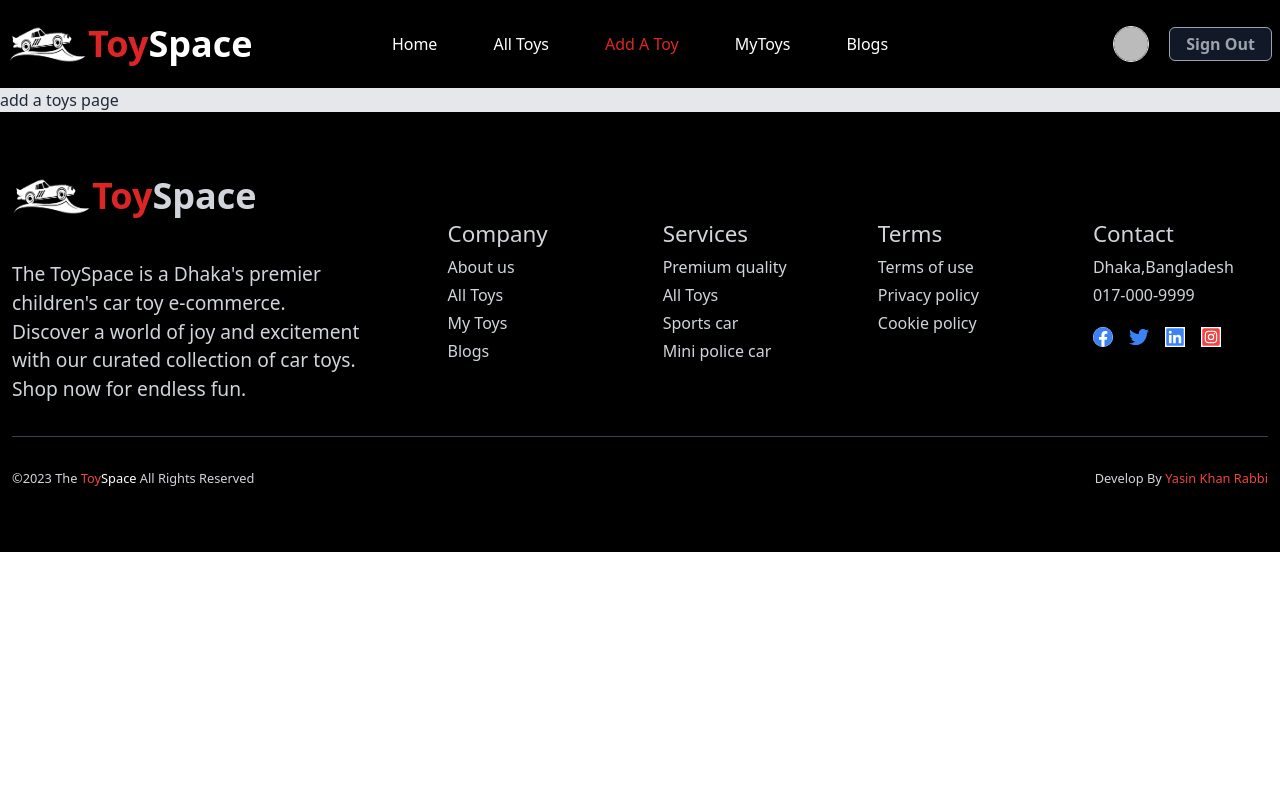
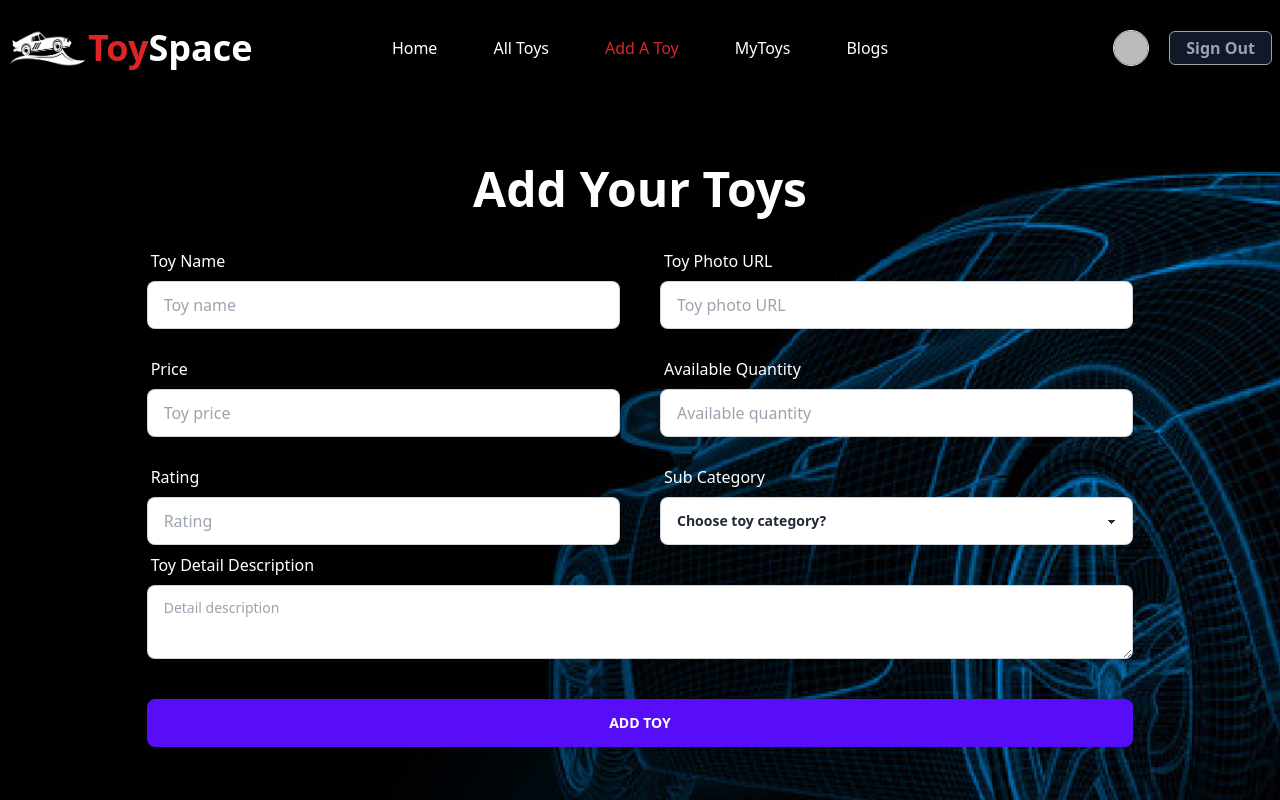
Before and after one commit to yasin2514/toy-space, a React (Vite) app: page /addAToy in a window 1280 px wide. Shown: the top 800 px of the page. Built offline with nearby package versions, Linux system fonts and the light colour scheme; no server answers; sample sign-in values are in the browser's storage.

Commit message:
add a toy page design done

```diff
--- a/index.html
+++ b/index.html
@@ -8,7 +8,7 @@
   <title>ToySpace</title>
 </head>
 
-<body class="bg-gray-200">
+<body class="bg-gray-100">
   <div id="root"></div>
   <script type="module" src="/src/main.jsx"></script>
 </body>
--- a/src/Pages/AddAToy/AddAToy.jsx
+++ b/src/Pages/AddAToy/AddAToy.jsx
@@ -1,9 +1,69 @@
+import img1 from '../../assets/b-4.jpg'
 
 const AddAToy = () => {
     return (
-        <div>
-            add a toys page
+        <div className="relative w-full h-screen">
+            <img src={img1} className='w-full h-full object-cover' alt="" />
+            <div className='absolute  h-full flex items-center w-full top-0  bg-gradient-to-r from-[#000000] '>
+
+                <form className="px-10 mx-auto w-10/12">
+                    <h2 className="font-bold text-5xl mb-7 text-center text-white">Add Your Toys</h2>
+                    <div className=" grid lg:grid-cols-2 gap-x-10 gap-y-5">
+
+                        <div className="form-control">
+                            <label className="label">
+                                <span className="text-white">Toy Name</span>
+                            </label>
+                            <input type="text" placeholder="Toy name" className="input input-bordered" name="toyName" required />
+                        </div>
+                        <div className="form-control">
+                            <label className="label">
+                                <span className="text-white">Toy Photo URL</span>
+                            </label>
+                            <input type="url" placeholder="Toy photo URL" className="input input-bordered" name="toyPhoto" required />
+                        </div>
+                        <div className="form-control">
+                            <label className="label">
+                                <span className="text-white">Price</span>
+                            </label>
+                            <input type="number" placeholder="Toy price" className="input input-bordered" name="price" required />
+                        </div>
+                        <div className="form-control">
+                            <label className="label">
+                                <span className="text-white">Available Quantity</span>
+                            </label>
+                            <input type="number" placeholder="Available quantity" className="input input-bordered" name="quantity" required />
+                        </div>
+                        <div className="form-control">
+                            <label className="label">
+                                <span className="text-white">Rating</span>
+                            </label>
+                            <input type="number" placeholder="Rating" className="input input-bordered" name="rating" required />
+                        </div>
+                        <div className="form-control">
+                            <label className="label">
+                                <span className="text-white">Sub Category</span>
+                            </label>
+                            <select className="select select-bordered">
+                                <option disabled selected >Choose toy category?</option>
+                                <option>Han Solo</option>
+                                <option>Greedo</option>
+                            </select>
+                        </div>
+                    </div>
+                    <div className="form-control">
+                        <label className="label">
+                            <span className="text-white">Toy Detail Description</span>
+                        </label>
+                        <textarea className="textarea textarea-bordered w-full" placeholder="Detail description" name="description"></textarea>
+                    </div>
+                    <div className="text-center mt-10 mb-20">
+                        <input type="submit" className="btn btn-primary  w-full" value="ADD TOY" />
+                    </div>
+                </form>
+            </div>
         </div>
+
     );
 };
 
--- a/src/Pages/Shared/Navbar/Navbar.jsx
+++ b/src/Pages/Shared/Navbar/Navbar.jsx
@@ -54,7 +54,7 @@ const Navbar = () => {
     </>
 
     return (
-        <div className="navbar bg-black text-white py-6">
+        <div className="navbar bg-black text-white py-7 z-50 sticky top-0">
             <div className="navbar-start">
                 <div className="dropdown">
                     <label tabIndex={0} className="btn btn-ghost lg:hidden">
```
